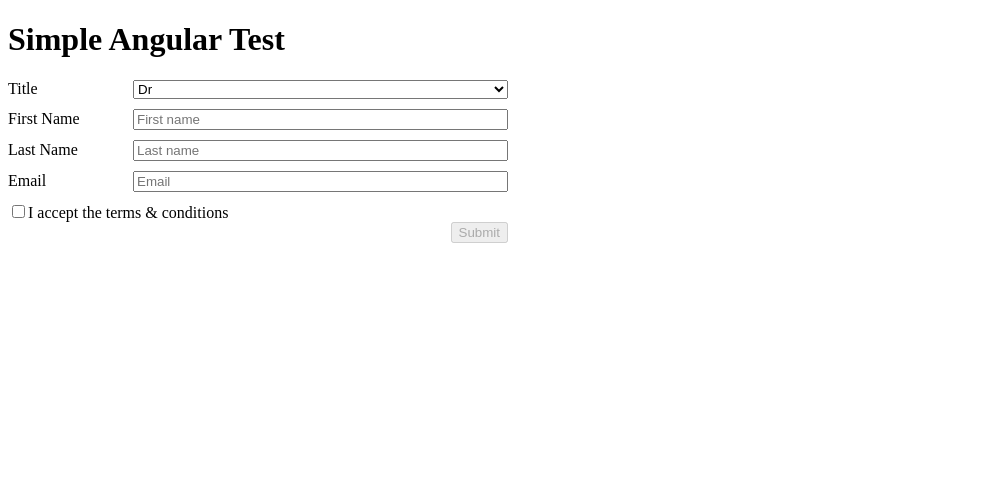
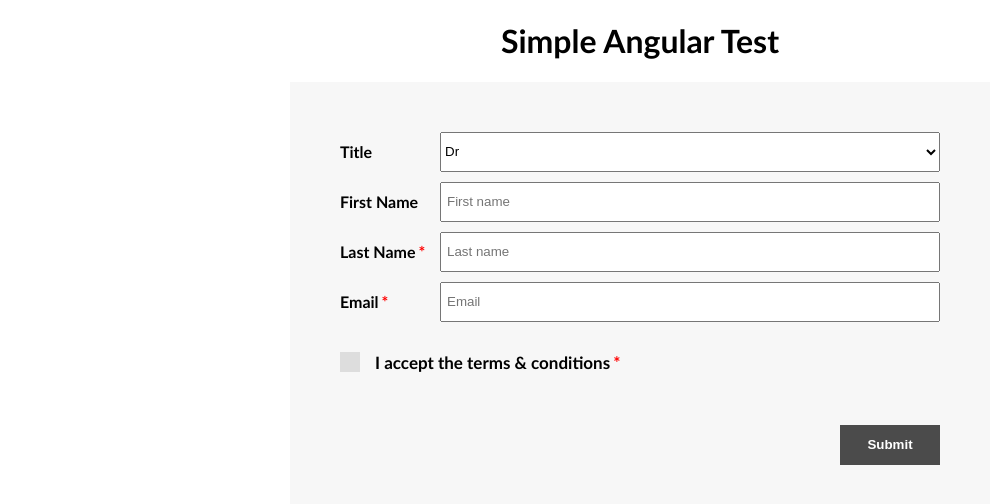
Before and after one commit to thetjyoung/angular-test, an Angular app: page / in a window 1280 px wide. Shown: the top 504 px of the page, without its empty margins (0-995 px from the left). Built offline with nearby package versions, Linux system fonts and the light colour scheme.

Commit message:
Improve the appearance of the form

```diff
--- a/src/app/simple-form/simple-form.component.html
+++ b/src/app/simple-form/simple-form.component.html
@@ -2,31 +2,41 @@
 <form #formControl="ngForm" (ngSubmit)="submitFormValues(formControl)">
   <div class="inner-wrapper">
     <div class="line">
+      <div class="input-label">
         <label for="title">Title</label>
         <select id="title" #titles name="selectedTitle" [(ngModel)]="selectedTitle" (change)="onSelected(titles.selectedOptions[0].text)">
           <option value="">-- Select an option --</option>
           <option *ngFor="let title of filteredTitles" [selected]="title.isDefault === true" [ngValue]="title.name">{{title.name}}</option>
         </select>
       </div>
+    </div>
     <div class="line">
+      <div class="input-label">
         <label for="firstName">First Name</label>
         <input id="firstName" type="text" placeholder="First name" [(ngModel)]="firstName" name="firstName" />
       </div>
+    </div>
     <div class="line" [class.error]="lastNameControl.invalid && lastNameControl.touched">
-      <label for="lastName">Last Name</label>
+      <div class="input-label">
+        <label for="lastName">Last Name<sup class="required">*</sup></label>
         <input id="lastName" type="text" placeholder="Last name" [(ngModel)]="lastName" name="lastName" #lastNameControl="ngModel" required />
+      </div>
       <span *ngIf="lastNameControl.invalid && lastNameControl.touched" >*Last name is required</span>
     </div>
     <div class="line" [class.error]="emailControl.invalid && emailControl.touched || emailControl.errors?.['pattern']">
-        <label for="email">Email</label>
+      <div class="input-label">
+        <label for="email">Email<sup class="required">*</sup></label>
         <input id="email" type="email" placeholder="Email" [(ngModel)]="email" name="email"
           #emailControl="ngModel" email required pattern="^\w+([\.-]?\w+)*@\w+([\.-]?\w+)*(\.com)+$"  />
+      </div>
       <span *ngIf="emailControl.invalid && emailControl.touched">*Email is required<br></span>
       <span *ngIf="emailControl.errors?.['pattern']">*Email is invalid</span>
     </div>
     <div>
+      <label for="termsConds" class="termsCondsContainer">
         <input id="termsConds" type="checkbox" [(ngModel)]="termsConds" name="termsConds" #checkboxControl="ngModel" required />
-      <label for="termsConds">I accept the terms & conditions</label>
+        <span class="checkmark"></span>
+        I accept the terms & conditions<sup class="required">*</sup></label>
     </div>
     <div>
       <input type="submit" name="submit" id="submit" [disabled]="checkboxControl.invalid || emailControl.errors?.['pattern']" />
--- a/src/app/simple-form/simple-form.component.sass
+++ b/src/app/simple-form/simple-form.component.sass
@@ -1,18 +1,43 @@
+h1, form
+    font-family: Calibri, 'Trebuchet MS', sans-serif
+
+h1
+    text-align: center
+
 form
     .inner-wrapper
-        max-width: 500px
+        background-color: #f7f7f7
+        max-width: 600px
+        padding: 50px 15px
+        margin: 0 auto
+        font-weight: bold
+
+        @media (min-width: 768px)
+            padding: 50px 50px
 
         .line
             margin-bottom: 10px
+            display: flex
+            flex-direction: column
+            width: 100%
 
-            label
-                width: 25%
-                display: inline-block
+            .input-label
+                display: flex
+                width: 100%
 
-            select,
-            input
-                width: 75%
-                box-sizing: border-box
+                label
+                    min-width: 100px
+                    display: flex
+                    align-items: center
+
+                select,
+                input
+                    width: inherit
+                    box-sizing: border-box
+                    height: 40px
+
+                input
+                    padding: 5px
 
             &.error
                 input
@@ -22,8 +47,89 @@ form
                     color: red
                     font-size: 12px
                     position: relative
-                    left: 25%
+                    left: 100px
+                    padding-top: 5px
+                    width: fit-content
 
         div:last-of-type
             display: flex
             justify-content: flex-end
+
+            #submit
+                margin-top: 40px
+                height: 40px
+                min-width: 100px
+                background: #000
+                color: #fff
+                cursor: pointer
+                border-style: none
+                font-weight: bold
+
+                &:hover
+                    background: darkcyan
+                    border-color: darkcyan
+
+                &:disabled,
+                &[disabled]
+                    background: #4b4b4b
+                    border-color: #000
+                    cursor: default
+
+        label
+            .required
+                color: red
+                padding-left: 3px
+                font-size: 100%
+                vertical-align: top
+
+        .termsCondsContainer
+            margin-top: 30px
+            display: block
+            position: relative
+            padding-left: 35px
+            margin-bottom: 12px
+            cursor: pointer
+            font-size: 17px
+            -webkit-user-select: none
+            -moz-user-select: none
+            -ms-user-select: none
+            user-select: none
+
+            &:hover input ~ .checkmark
+                background-color: #ccc
+
+
+            input
+                position: absolute
+                opacity: 0
+                cursor: pointer
+                height: 0
+                width: 0
+
+                &:checked ~ .checkmark
+                      background-color: darkcyan
+
+                      &::after
+                        display: block
+
+        .checkmark
+            position: absolute
+            top: 0
+            left: 0
+            height: 20px
+            width: 20px
+            background-color: #ddd
+
+            &::after
+                content: ""
+                position: absolute
+                display: none
+                left: 6px
+                top: 2px
+                width: 5px
+                height: 10px
+                border: solid white
+                border-width: 0 3px 3px 0
+                -webkit-transform: rotate(45deg)
+                -ms-transform: rotate(45deg)
+                transform: rotate(45deg)
```
Lines whose indentation alone changed are shown as unchanged.
